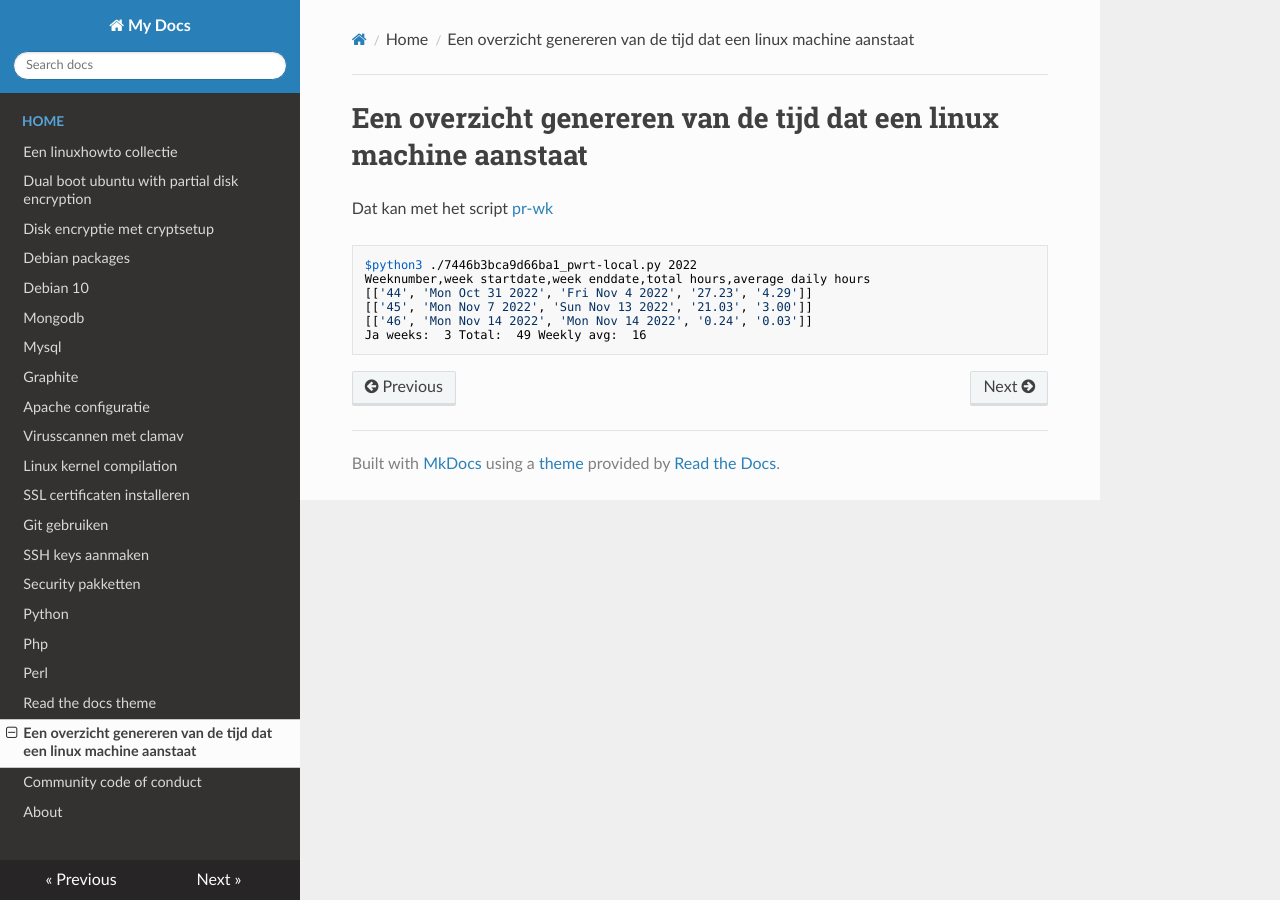
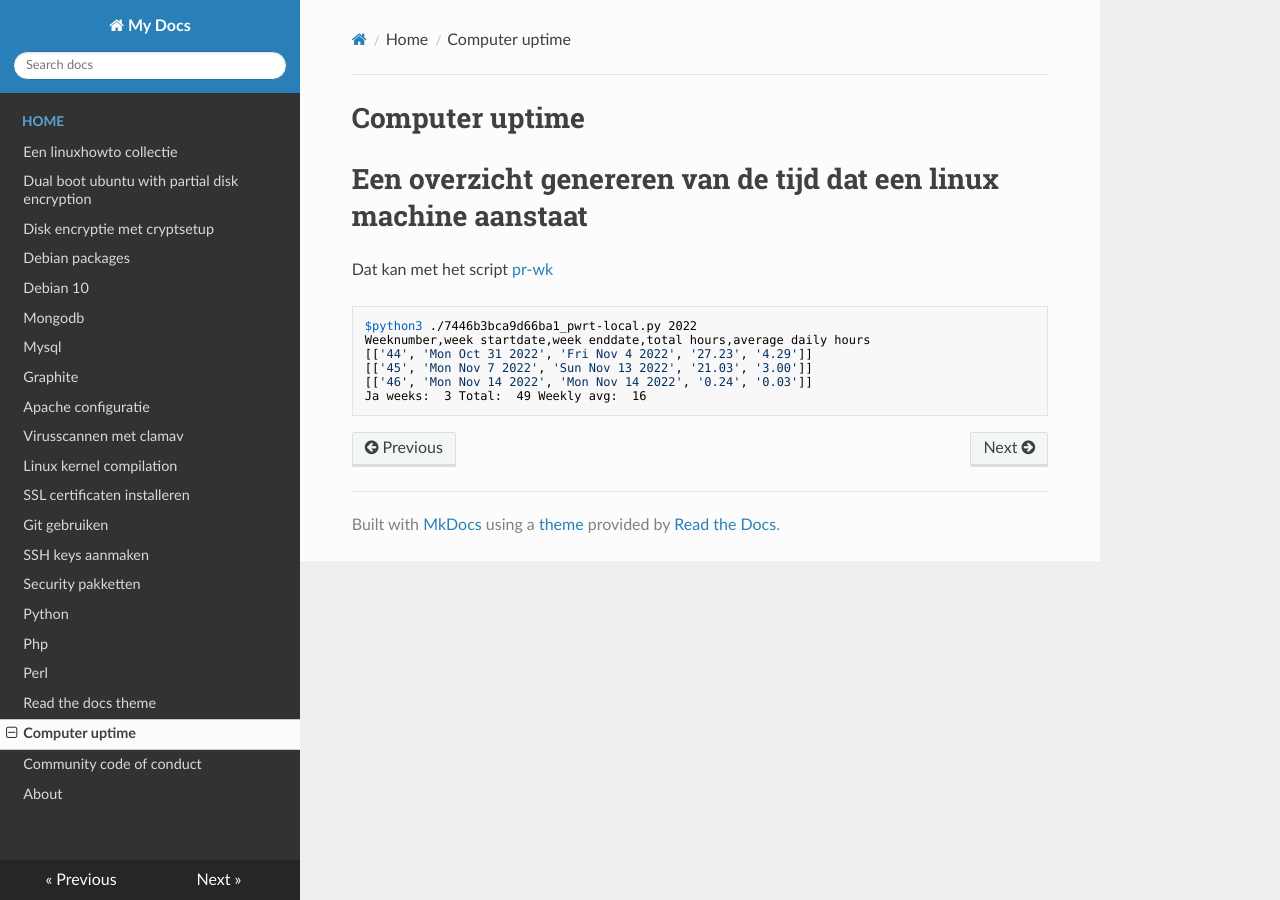
Before and after one commit to MatthewBuchananAstley/linuxhowto, an MkDocs documentation site: the page built from docs/computeruptime.md, in a window 1280 px wide. Built offline with MkDocs 1.6.1, drawn with Linux system fonts in a browser that asks for light colours; nearby versions of some CDN libraries.

Commit message:
adjusted computeruptime info

```diff
--- a/docs/computeruptime.md
+++ b/docs/computeruptime.md
@@ -1,3 +1,5 @@
+# Computer uptime
+
 # Een overzicht genereren van de tijd dat een linux machine aanstaat
 
 Dat kan met het script <a href="https://github.com/MatthewBuchananAstley/pr-wk">pr-wk</a>
```
